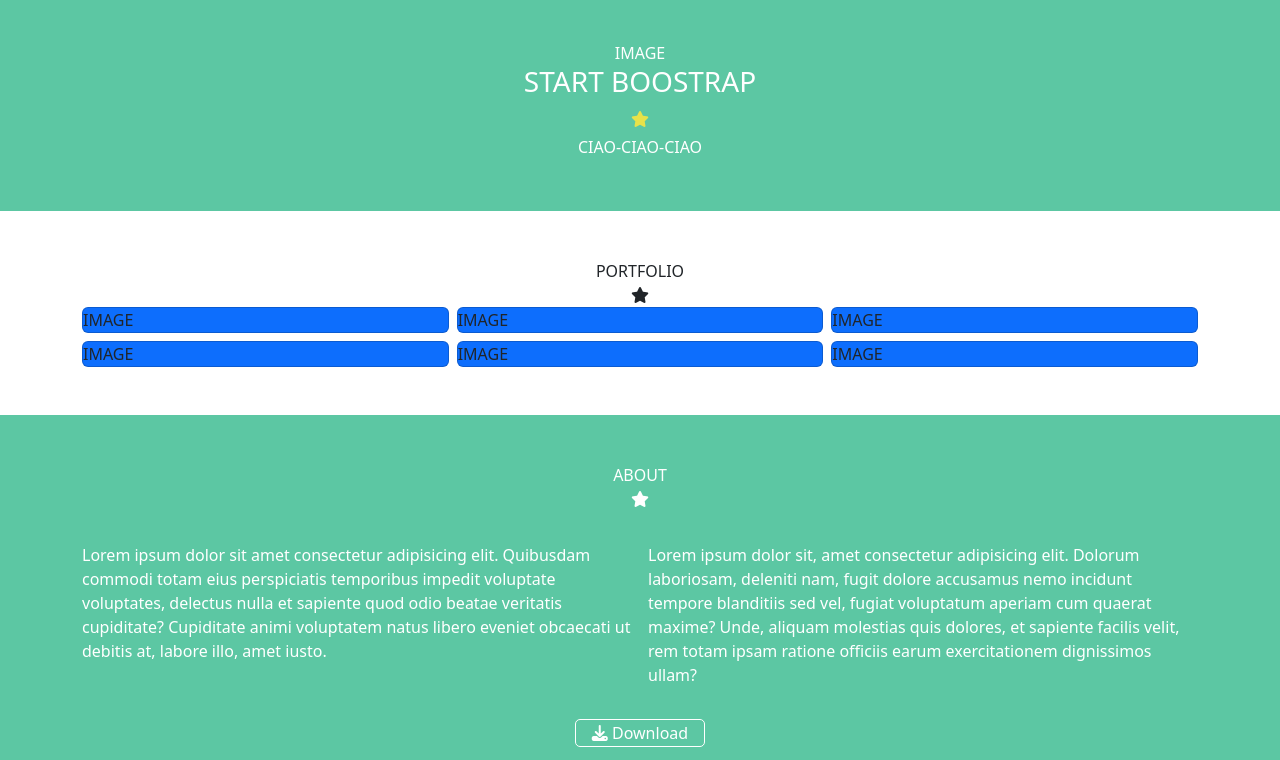
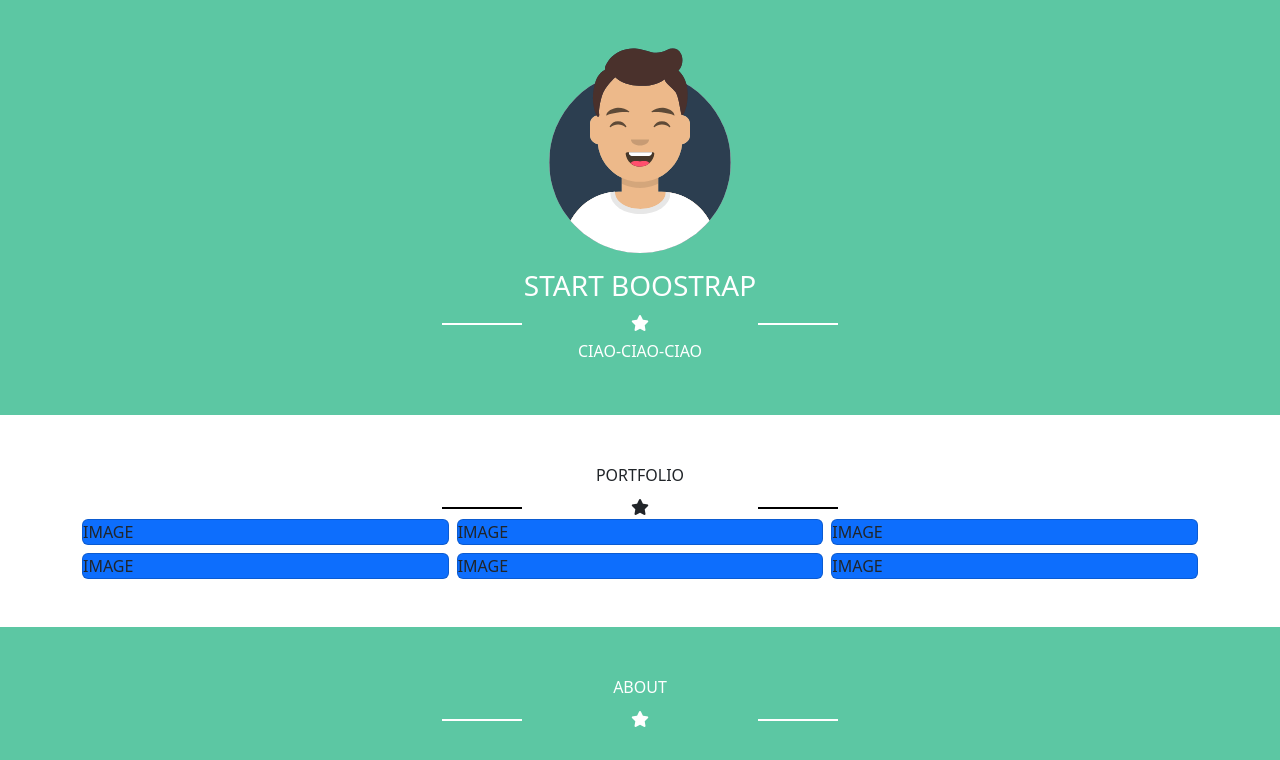
Before and after one commit to orlandomanfredini/html-css-bootstrap-freelancer, a plain HTML site: page index.html in a window 1280 px wide. Shown: the part 47-807 px from the top of the page. Drawn offline with nearby package versions, Linux system fonts and the light colour scheme.

Commit message:
ADD: fantasia before/after icon-star

```diff
--- a/css/style.css
+++ b/css/style.css
@@ -3,7 +3,7 @@
 /* HEADER */
 
 header{
-    background-color: rgb(2, 39, 43);
+    background-color: rgb(44, 62, 80) ;
     color: white;
 }
 
@@ -14,11 +14,65 @@ header{
     color: white;
 }
 
-.icon-hero i{
-    color: rgb(231, 226, 74);
+.hero__image img{
+    max-width: 200px;
 }
 
+.icon-star{
+    position: relative;
+}
+
+.icon-star::before{
+  content: "";
+  display: block;
+  width: 80px;
+  height: 2px;
+  background: white;
+  left: 360px;
+  top: 50%;
+  position: absolute;
+}
+
+.icon-star::after{
+    content: "";
+  display: block;
+  width: 80px;
+  height: 2px;
+  background: white;
+  right: 360px;
+  top: 50%;
+  position: absolute;
+}
+
+
+
 /* PORTFOLIO */
+
+.icon-star-black{
+    position: relative;
+}
+
+.icon-star-black::before{
+    content: "";
+    display: block;
+    width: 80px;
+    height: 2px;
+    background: black;
+    left: 360px;
+    top: 50%;
+    position: absolute;
+  }
+
+  .icon-star-black::after{
+      content: "";
+    display: block;
+    width: 80px;
+    height: 2px;
+    background: black;
+    right: 360px;
+    top: 50%;
+    position: absolute;
+  }
 
 
 /* ABOUT */
@@ -45,6 +99,11 @@ header{
 
 form input{
     margin-top: 7px;
+    outline: none;
+}
+
+form input::placeholder{
+    color: rgb(70, 68, 68);
 }
 
 /* LOCATION */
--- a/index.html
+++ b/index.html
@@ -29,13 +29,13 @@
     <section class="pt-5 pb-5 hero"> <!--hero-->
         <div class="container">
             <div class="d-flex flex-column text-center">
-                <div class="w-auto">
-                    IMAGE
+                <div class="hero__image w-auto">
+                    <img src="./img/avatar.svg" alt="avatar">
                 </div>
-                <div class="h3 w-auto">
+                <div class="h3 w-auto mt-3">
                     START BOOSTRAP
                 </div>
-                <div class="icon-hero w-auto">
+                <div class="icon-star w-auto">
                     <i class="fa-solid fa-star"></i>
                 </div>
                 <ul class=" list-inline d-flex justify-content-center w-auto m-0 p-1">
@@ -53,7 +53,7 @@
             <div class="text-center">
                 PORTFOLIO
             </div>
-            <div class="text-center">
+            <div class=" icon-star-black text-center mt-2">
                 <i class="fa-solid fa-star"></i>
             </div>
             <div class="row g-2">
@@ -95,7 +95,7 @@
             <div class="text-center">
                 ABOUT
             </div>
-            <div class="text-center">
+            <div class="icon-star text-center mt-2">
                 <i class="fa-solid fa-star"></i>
             </div>
             <div class="row mt-3 g-3">
@@ -117,7 +117,7 @@
             <div class="text-center">
                 CONTACT ME
             </div>
-            <div class="text-center">
+            <div class="icon-star-black text-center">
                 <i class="fa-solid fa-star"></i>
             </div>
             <div class="row justify-content-center mt-2">
```
Also changed, not shown: 1 other file.
